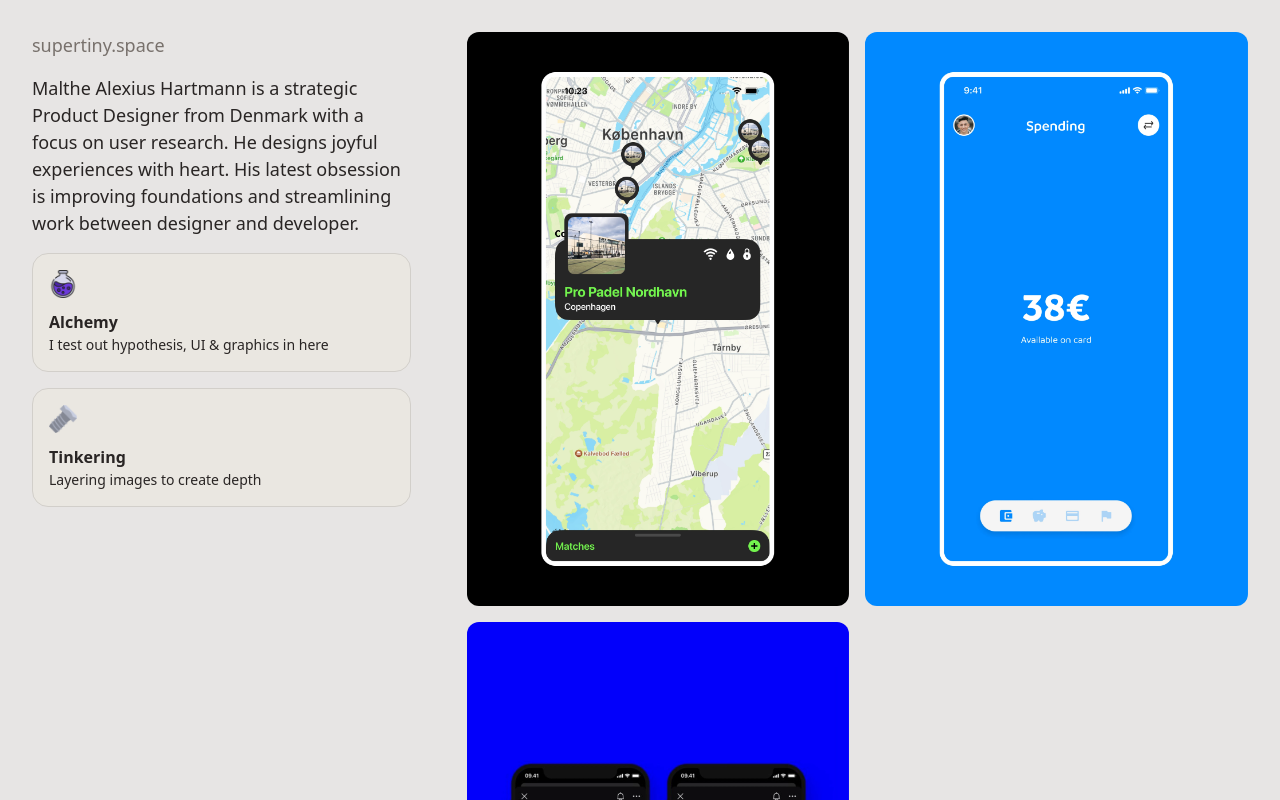
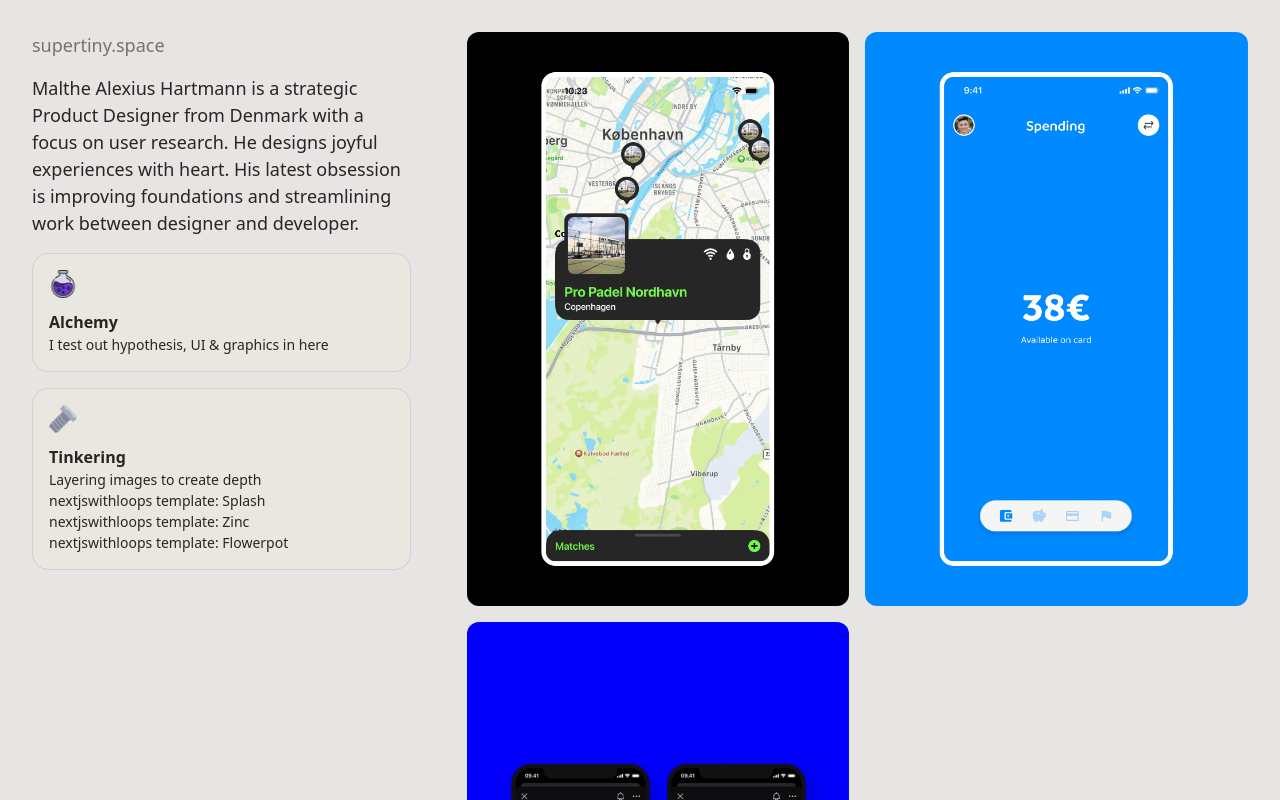
Before and after one commit to malthart/supertinyspace, a Next.js app: page / in a window 1280 px wide. Shown: the top 800 px of the page. Built offline with nearby package versions, Linux system fonts and the light colour scheme.

Commit message:
Front end update

```diff
--- a/pages/index.tsx
+++ b/pages/index.tsx
@@ -34,7 +34,10 @@ export default function Home() {
                             <img src="/imagery/supertiny_bolt.png" className="w-[28px]"></img>
                             <div>
                                 <p className="text-stone-800 text-[16px] font-semibold leading-[150%]">Tinkering</p>
-                                <Link href="/programming/layering"><p className="text-stone-800 text-[14px] leading-[150%] hover:underline">Layering images to create depth</p></Link>
+                                <Link target="_blank" href="/programming/layering"><p className="text-stone-800 text-[14px] leading-[150%] hover:underline">Layering images to create depth</p></Link>
+                                <Link target="_blank" href="https://nextjswithloops.com/templates/splash"><p className="text-stone-800 text-[14px] leading-[150%] hover:underline">nextjswithloops template: Splash</p></Link>
+                                <Link target="_blank" href="https://nextjswithloops.com/templates/zinc"><p className="text-stone-800 text-[14px] leading-[150%] hover:underline">nextjswithloops template: Zinc</p></Link>
+                                <Link target="_blank" href="https://nextjswithloops.com/templates/flowerpot"><p className="text-stone-800 text-[14px] leading-[150%] hover:underline">nextjswithloops template: Flowerpot</p></Link>
                             </div>
                         </div>
                     </div>
```
Also changed, not shown: 1 other file (tests, documents, lock files or other folders).
